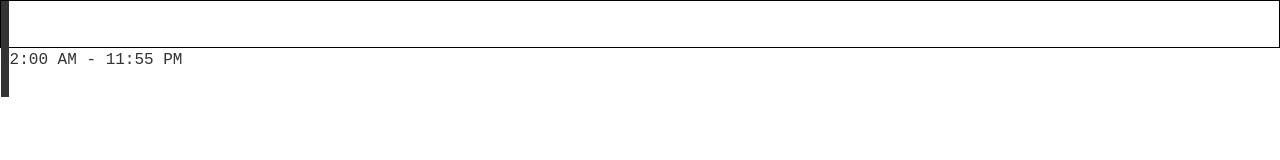
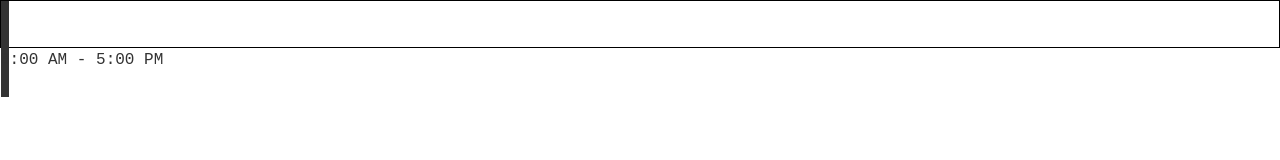
Before and after one commit to AllenBastian/TimeRange-Selector, a React (Vite) app: page / in a window 1280 px wide. Shown: the top 160 px of the page. Built offline with nearby package versions, Linux system fonts and the light colour scheme.

Commit message:
added range

```diff
--- a/src/TimeRangeSelector/RangeSelector.jsx
+++ b/src/TimeRangeSelector/RangeSelector.jsx
@@ -1,4 +1,4 @@
-import { useState, useRef,useEffect } from "react";
+import { useState, useRef, useEffect } from "react";
 import moment from "moment";
 
 const RangeSelector = ({
@@ -22,48 +22,67 @@ const RangeSelector = ({
   isTwelveHour = true,
   showTime = true,
   step = 5,
+  workingHoursStart = 8 * 60, // 8am in minutes
+  workingHoursEnd = 17 * 60, // 5pm in minutes
 }) => {
+  const totalMinutes = workingHoursEnd - workingHoursStart;
+
   const initialStartTime =
     SliderProps.start !== null
-      ? parseInt(moment(SliderProps.start).format("HH")) * 60 +
-        parseInt(moment(SliderProps.start).format("mm"))
+      ? Math.max(
+          0,
+          parseInt(moment(SliderProps.start).format("HH")) * 60 +
+            parseInt(moment(SliderProps.start).format("mm")) - workingHoursStart
+        )
       : 0;
 
   const initialEndTime =
     SliderProps.end !== null
-      ? parseInt(moment(SliderProps.end).format("HH")) * 60 +
-        parseInt(moment(SliderProps.end).format("mm"))
-      : 1435;
+      ? Math.min(
+          totalMinutes,
+          parseInt(moment(SliderProps.end).format("HH")) * 60 +
+            parseInt(moment(SliderProps.end).format("mm")) - workingHoursStart
+        )
+      : totalMinutes;
 
   const [startTime, setStartTime] = useState(initialStartTime);
   const [endTime, setEndTime] = useState(initialEndTime);
   const sliderRef = useRef(null);
 
   useEffect(() => {
-    console.log(SliderProps.start, SliderProps.end);
     if (SliderProps.start) {
       let formattedStart =
         parseInt(moment(SliderProps.start).format("HH")) * 60 +
-        parseInt(moment(SliderProps.start).format("mm"));
-      setStartTime(formattedStart);
+        parseInt(moment(SliderProps.start).format("mm")) -
+        workingHoursStart;
+      setStartTime(Math.max(0, formattedStart));
     }
 
     if (SliderProps.end) {
       let formattedEnd =
         parseInt(moment(SliderProps.end).format("HH")) * 60 +
-        parseInt(moment(SliderProps.end).format("mm"));
-      setEndTime(formattedEnd);
+        parseInt(moment(SliderProps.end).format("mm")) -
+        workingHoursStart;
+      setEndTime(Math.min(totalMinutes, formattedEnd));
     }
-  }, [SliderProps.start, SliderProps.end]);
+  }, [SliderProps.start, SliderProps.end, workingHoursStart, workingHoursEnd]);
 
-  // Format ranges in ISO string to minutes
+  // Format ranges in ISO string to minutes within working hours
   const ranges = reservedSlot?.ranges?.map((slot) => ({
     start:
-      parseInt(moment(slot.start).format("HH")) * 60 +
-      parseInt(moment(slot.start).format("mm")),
+      Math.max(
+        0,
+        parseInt(moment(slot.start).format("HH")) * 60 +
+          parseInt(moment(slot.start).format("mm")) -
+          workingHoursStart
+      ),
     end:
-      parseInt(moment(slot.end).format("HH")) * 60 +
-      parseInt(moment(slot.end).format("mm")),
+      Math.min(
+        totalMinutes,
+        parseInt(moment(slot.end).format("HH")) * 60 +
+          parseInt(moment(slot.end).format("mm")) -
+          workingHoursStart
+      ),
   }));
 
   const roundToStep = (value) => Math.round(value / step) * step;
@@ -94,8 +113,8 @@ const RangeSelector = ({
     const newPosition = Math.max(
       0,
       Math.min(
-        1439,
-        Math.floor(((clientX - sliderRect.left) / sliderRect.width) * 1440)
+        totalMinutes,
+        Math.floor(((clientX - sliderRect.left) / sliderRect.width) * totalMinutes)
       )
     );
 
@@ -122,15 +141,16 @@ const RangeSelector = ({
     } else {
       if (event.key === "ArrowLeft" && endTime > startTime + step) {
         setEndTime((prev) => Math.max(startTime + step, prev - step));
-      } else if (event.key === "ArrowRight" && endTime < 1439) {
-        setEndTime((prev) => Math.min(1439, prev + step));
+      } else if (event.key === "ArrowRight" && endTime < totalMinutes) {
+        setEndTime((prev) => Math.min(totalMinutes, prev + step));
       }
     }
   };
 
   const formatTime = (value) => {
-    const hours = Math.floor(value / 60);
-    const minutes = value % 60;
+    const totalMinutesTime = value + workingHoursStart;
+    const hours = Math.floor(totalMinutesTime / 60);
+    const minutes = totalMinutesTime % 60;
 
     if (!isTwelveHour) {
       const formattedHours = hours < 10 ? `0${hours}` : hours;
@@ -159,8 +179,8 @@ const RangeSelector = ({
             <div
               className="absolute h-full z-10"
               style={{
-                left: `${(range.start / 1440) * 100}%`,
-                right: `${100 - (range.end / 1440) * 100}%`,
+                left: `${(range.start / totalMinutes) * 100}%`,
+                right: `${100 - (range.end / totalMinutes) * 100}%`,
                 backgroundColor: reservedSlot.color,
                 opacity: reservedSlot.opacity,
               }}
@@ -170,15 +190,15 @@ const RangeSelector = ({
         <div
           className="absolute h-full rounded"
           style={{
-            left: `${(startTime / 1440) * 100}%`,
-            right: `${100 - (endTime / 1440) * 100}%`,
+            left: `${(startTime / totalMinutes) * 100}%`,
+            right: `${100 - (endTime / totalMinutes) * 100}%`,
             backgroundColor: SliderProps.fillColor,
           }}
         />
         <div
           className="absolute rounded-md cursor-pointer z-20 transform -translate-y-1/2 -translate-x-1/2 transition-transform duration-200 ease-in-out hover:scale-110"
           style={{
-            left: `${(startTime / 1440) * 100}%`,
+            left: `${(startTime / totalMinutes) * 100}%`,
             top: "50%",
             height: SliderProps.height,
             width: SliderProps.width,
@@ -192,7 +212,7 @@ const RangeSelector = ({
         <div
           className="absolute rounded-md cursor-pointer z-20 transform -translate-y-1/2 -translate-x-1/2 transition-transform duration-200 ease-in-out hover:scale-110"
           style={{
-            left: `${(endTime / 1440) * 100}%`,
+            left: `${(endTime / totalMinutes) * 100}%`,
             top: "50%",
             height: SliderProps.height,
             width: SliderProps.width,
```
